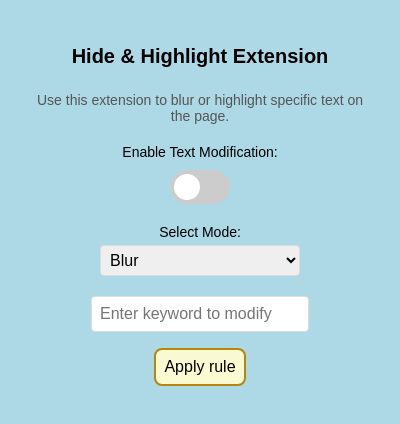
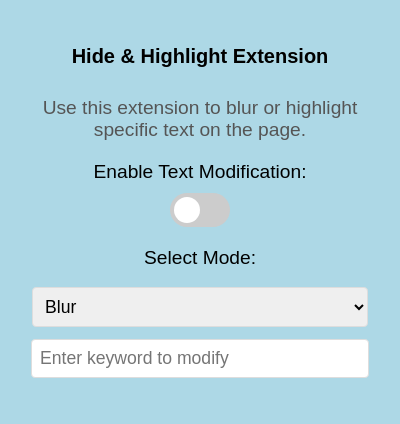
Before and after one commit to MarkAlexI/Hide-HighlightExtChrome, a browser extension: page popup.html in a window 400 px wide. Drawn offline with Linux system fonts and the light colour scheme.

Commit message:
Update styles.

```diff
--- a/scripts/content.js
+++ b/scripts/content.js
@@ -1,7 +1,7 @@
 "use strict";
 
 const blurEffect = "blur(8px)";
-const highlightEffect = "font-weight: bold; font-size: 1.5em;";
+const highlightEffect = "font-weight: bold; font-size: 1.5em; color: #ff5722; text-shadow: 2px 2px 4px rgba(128, 0, 0, 0.4);";
 let targetText = "";
 let mode = "blur";
 
--- a/scripts/popup.js
+++ b/scripts/popup.js
@@ -30,6 +30,7 @@ toggleSwitch.addEventListener("change", (event) => {
   const isActive = event.target.checked;
   chrome.storage.sync.set({ "isActive": isActive });
   updateBadge(isActive);
+  reloadBtn.style.display = isActive ? "block" : "none";
 });
 
 textInput.addEventListener("input", (event) => {
--- a/styles/popup.css
+++ b/styles/popup.css
@@ -1,6 +1,10 @@
 body {
   min-width: 10rem;
+  min-height: 32rem;
   background-color: lightblue;
+  box-sizing: border-box;
+  font-size: 16px;
+  font-family: 'Courier New', Courier, monospace;
 }
 
 .container {
@@ -15,18 +19,18 @@ body {
 
 h2 {
   margin-bottom: 10px;
-  font-size: 20px;
+  font-size: 1.25rem;
 }
 
 p {
   margin-bottom: 15px;
-  font-size: 14px;
+  font-size: 1.2rem;
   color: #555;
 }
 
 label {
   margin: 5px 0;
-  font-size: 14px;
+  font-size: 1.2rem;
 }
 
 .toggle-switch {
@@ -72,34 +76,34 @@ input:checked+.switch-slider:before {
   transform: translateX(26px);
 }
 
-.text-input {
-  margin-top: 10px;
-  padding: 8px;
-  width: 80%;
-  font-size: 16px;
+.text-input,
+select {
+  margin-top: .8rem;
+  padding: .5rem;
+  width: 100%;
+  font-size: 1.1rem;
   border: 1px solid #ddd;
   border-radius: 4px;
 }
 
-select,
-input {
-  max-width: 200px;
+.text-input {
+  max-width: 20rem;
 }
 
 select {
-  margin-bottom: 10px;
-  padding: 5px;
-  font-size: 16px;
-  width: 80%;
-  border: 1px solid #ddd;
-  border-radius: 4px;
+  max-width: 21rem;
 }
 
 #reload {
+  display: none;
   background-color: lightgoldenrodyellow;
-  margin-top: 16px;
+  margin-top: 1rem;
   padding: .5rem;
-  font-size: 16px;
+  width: 100%;
+  max-width: 8rem;
+  font-size: 1.3rem;
+  font-weight: bold;
+  font-family: cursive;
   color: #000;
   border: 2px solid darkgoldenrod;
   border-radius: .5rem;
```
Also changed, not shown: manifest.json.
